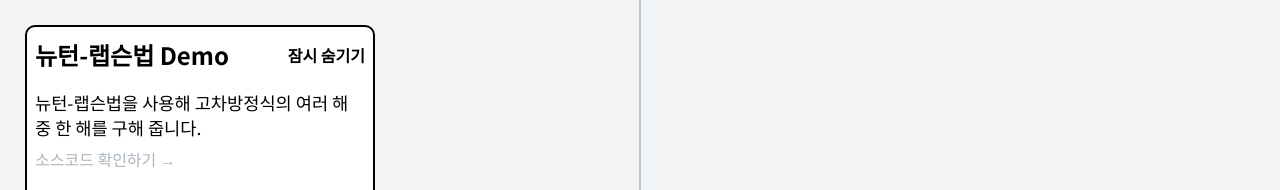
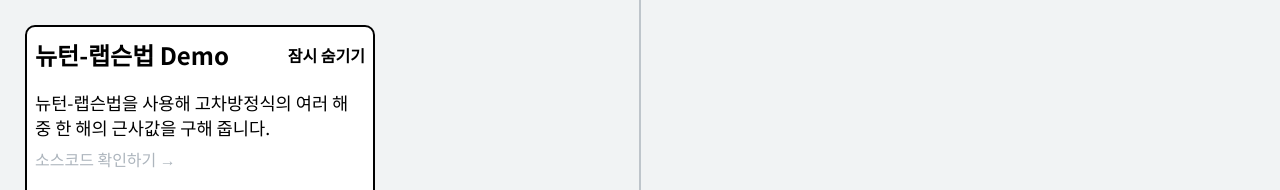
Before and after one commit to uhmseohun/newton-raphson-method, a React (Create React App) app: page / in a window 1280 px wide. Shown: the top 190 px of the page. Built offline with nearby package versions, Linux system fonts and the light colour scheme.

Commit message:
feat: change project description

```diff
--- a/src/components/ControlBox.jsx
+++ b/src/components/ControlBox.jsx
@@ -20,7 +20,7 @@ const ControlBox = ({ onButtonClick: handleButtonClick, onScaleChanged }) => {
         <Title>뉴턴-랩슨법 Demo</Title>
         <TextButton onClick={() => setHided(true)}>잠시 숨기기</TextButton>
       </Header>
-      <Description>뉴턴-랩슨법을 사용해 고차방정식의 여러 해 중 한 해를 구해 줍니다.</Description>
+      <Description>뉴턴-랩슨법을 사용해 고차방정식의 여러 해 중 한 해의 근사값을 구해 줍니다.</Description>
       <Link href='https://github.com/uhmseohun/newton-raphson-method'>소스코드 확인하기 →</Link>
         <ScaleField>
           <ScaleText>배율 설정</ScaleText>
```
